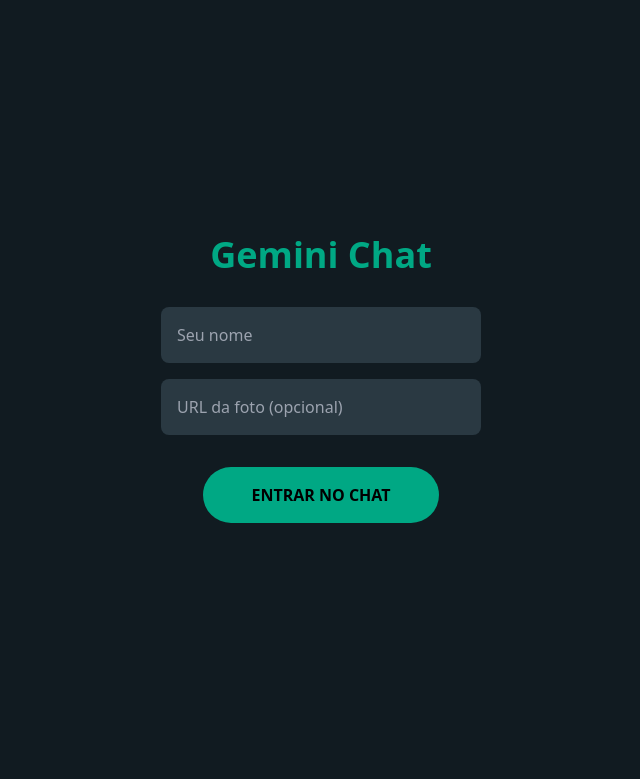
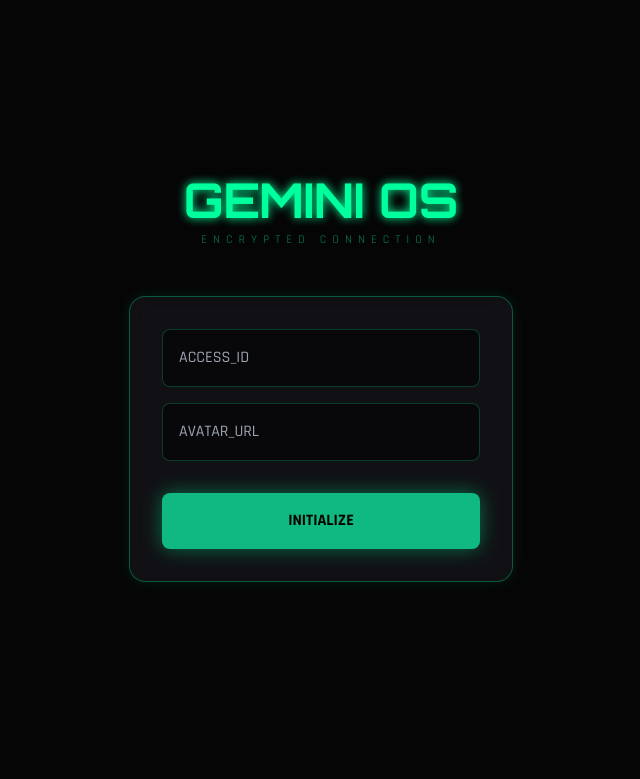
Before and after one commit to viniciuspintinho/meu-chat, a website: page public/index.html in a window 1280 px wide. Shown: the part 21-800 px from the top of the page, without its empty margins (319-959 px from the left). Drawn offline with nearby package versions, Linux system fonts and the light colour scheme; no server answers.

Commit message:
Agora vai

```diff
--- a/public/index.html
+++ b/public/index.html
@@ -1,26 +1,54 @@
 <!DOCTYPE html>
-<html>
+<html lang="pt-br">
 <head>
     <meta charset="UTF-8">
     <meta name="viewport" content="width=device-width, initial-scale=1.0">
-    <title>Chat Realtime</title>
+    <title>Neon Chat Futurista</title>
     <script src="https://cdn.tailwindcss.com"></script>
     <script src="/socket.io/socket.io.js"></script>
+    <link href="https://fonts.googleapis.com/css2?family=Orbitron:wght@400;700&family=Rajdhani:wght@300;500;700&display=swap" rel="stylesheet">
+    <style>
+        body { font-family: 'Rajdhani', sans-serif; background: #050505; }
+        .neon-border { border: 1px solid rgba(0, 255, 157, 0.3); box-shadow: 0 0 15px rgba(0, 255, 157, 0.1); }
+        .glass { background: rgba(20, 20, 25, 0.8); backdrop-filter: blur(10px); }
+        .neon-text { text-shadow: 0 0 10px #00ff9d; color: #00ff9d; }
+        ::-webkit-scrollbar { width: 4px; }
+        ::-webkit-scrollbar-thumb { background: #00ff9d; border-radius: 10px; }
+    </style>
 </head>
-<body class="bg-[#0b141a] text-white h-screen flex flex-col overflow-hidden">
-    <div id="login" class="fixed inset-0 bg-[#111b21] z-50 flex flex-col items-center justify-center p-6">
-        <h1 class="text-4xl font-bold text-[#00a884] mb-8">Gemini Chat</h1>
-        <input id="username" type="text" placeholder="Seu nome" class="w-full max-w-xs p-4 rounded-lg bg-[#2a3942] mb-4 outline-none">
-        <input id="avatar" type="text" placeholder="URL da foto (opcional)" class="w-full max-w-xs p-4 rounded-lg bg-[#2a3942] mb-8 outline-none">
-        <button onclick="entrar()" class="bg-[#00a884] text-black font-bold px-12 py-4 rounded-full hover:scale-105 transition">ENTRAR NO CHAT</button>
+<body class="h-screen flex text-gray-100 overflow-hidden">
+
+    <div id="login" class="fixed inset-0 bg-[#050505] z-[100] flex flex-col items-center justify-center p-6">
+        <h1 class="text-5xl font-bold neon-text mb-2 font-['Orbitron']">GEMINI OS</h1>
+        <p class="text-xs tracking-[0.5em] text-emerald-500/50 mb-12">ENCRYPTED CONNECTION</p>
+        <div class="glass neon-border p-8 rounded-2xl w-full max-w-sm">
+            <input id="username" type="text" placeholder="ACCESS_ID" class="w-full bg-black/50 border border-emerald-500/30 p-4 rounded-lg mb-4 outline-none focus:border-emerald-400 transition">
+            <input id="avatar" type="text" placeholder="AVATAR_URL" class="w-full bg-black/50 border border-emerald-500/30 p-4 rounded-lg mb-8 outline-none focus:border-emerald-400 transition">
+            <button onclick="entrar()" class="w-full bg-emerald-500 text-black font-bold py-4 rounded-lg hover:bg-emerald-400 transition shadow-[0_0_20px_rgba(0,255,157,0.4)]">INITIALIZE</button>
+        </div>
     </div>
 
-    <header class="bg-[#202c33] p-4 shadow-md font-bold text-[#00a884]">● CHAT ONLINE</header>
-    <div id="messages" class="flex-1 overflow-y-auto p-4 space-y-4 flex flex-col"></div>
-    <form id="form" class="bg-[#202c33] p-4 flex gap-2">
-        <input id="input" autocomplete="off" placeholder="Digite uma mensagem..." class="flex-1 bg-[#2a3942] p-3 rounded-lg outline-none">
-        <button class="bg-[#00a884] px-6 rounded-lg font-bold text-black">Enviar</button>
-    </form>
+    <aside class="w-20 md:w-64 glass border-r border-emerald-500/20 flex flex-col items-center md:items-start p-4 hidden md:flex">
+        <h2 class="neon-text font-bold mb-6 hidden md:block">ONLINE_USERS</h2>
+        <div id="user-list" class="flex flex-col gap-4 w-full"></div>
+    </aside>
+
+    <main class="flex-1 flex flex-col relative">
+        <header class="p-6 glass border-b border-emerald-500/20 flex justify-between items-center">
+            <div class="flex items-center gap-3">
+                <div class="w-3 h-3 bg-emerald-500 rounded-full animate-pulse shadow-[0_0_10px_#00ff9d]"></div>
+                <span class="font-bold tracking-widest uppercase">Main_Channel</span>
+            </div>
+            <div id="typing-indicator" class="text-xs text-emerald-400/60 italic"></div>
+        </header>
+
+        <div id="messages" class="flex-1 overflow-y-auto p-6 space-y-6 flex flex-col"></div>
+
+        <form id="form" class="p-6 glass border-t border-emerald-500/20 flex gap-4">
+            <input id="input" autocomplete="off" placeholder="TYPE_MESSAGE..." class="flex-1 bg-black/40 border border-emerald-500/20 p-4 rounded-xl outline-none focus:border-emerald-500/50 transition">
+            <button class="bg-emerald-500/10 border border-emerald-500 text-emerald-500 px-8 rounded-xl font-bold hover:bg-emerald-500 hover:text-black transition">SEND</button>
+        </form>
+    </main>
 
     <script src="script.js"></script>
 </body>
```
Also changed, not shown: server.js (+18 -12 lines).
